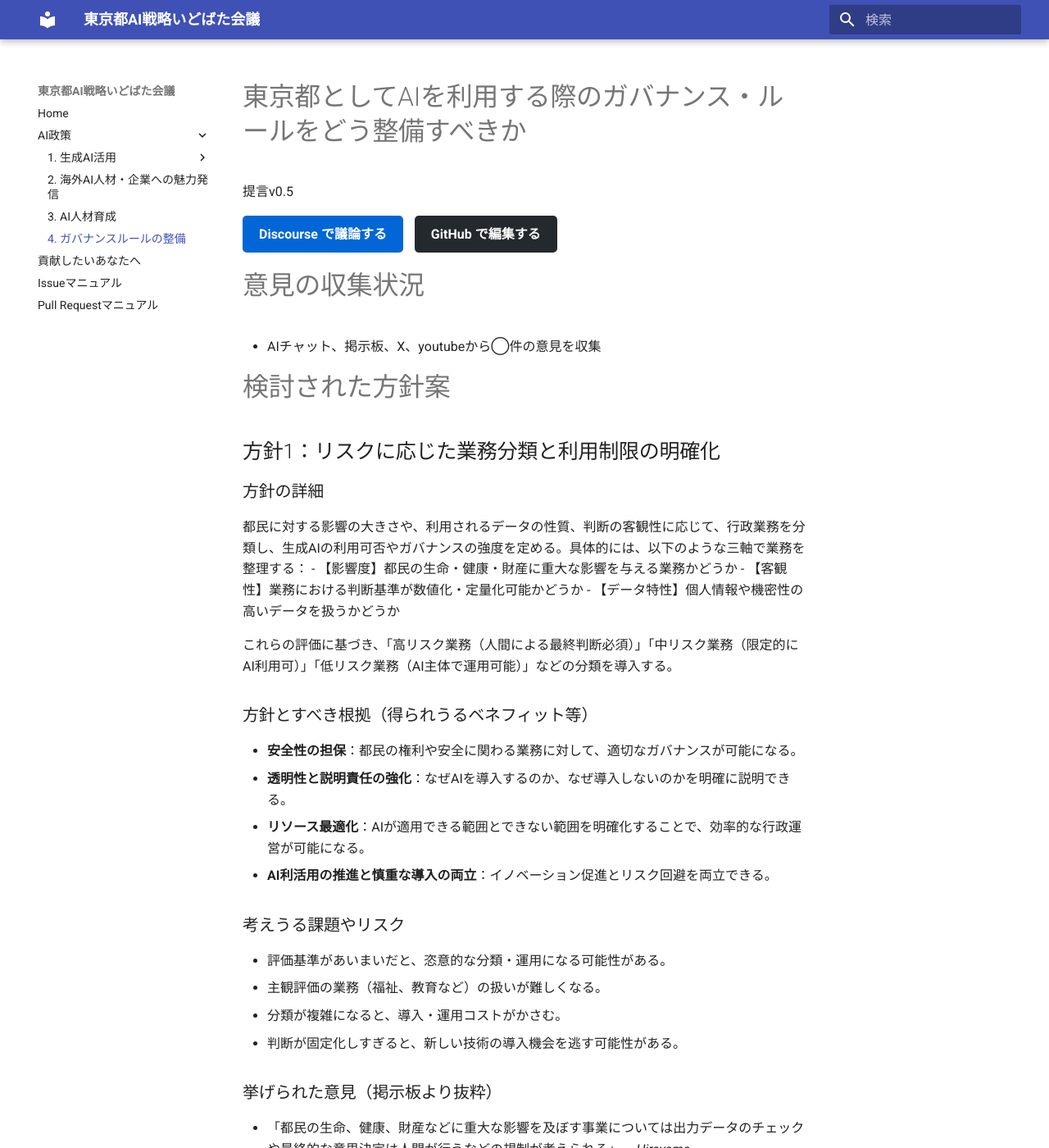
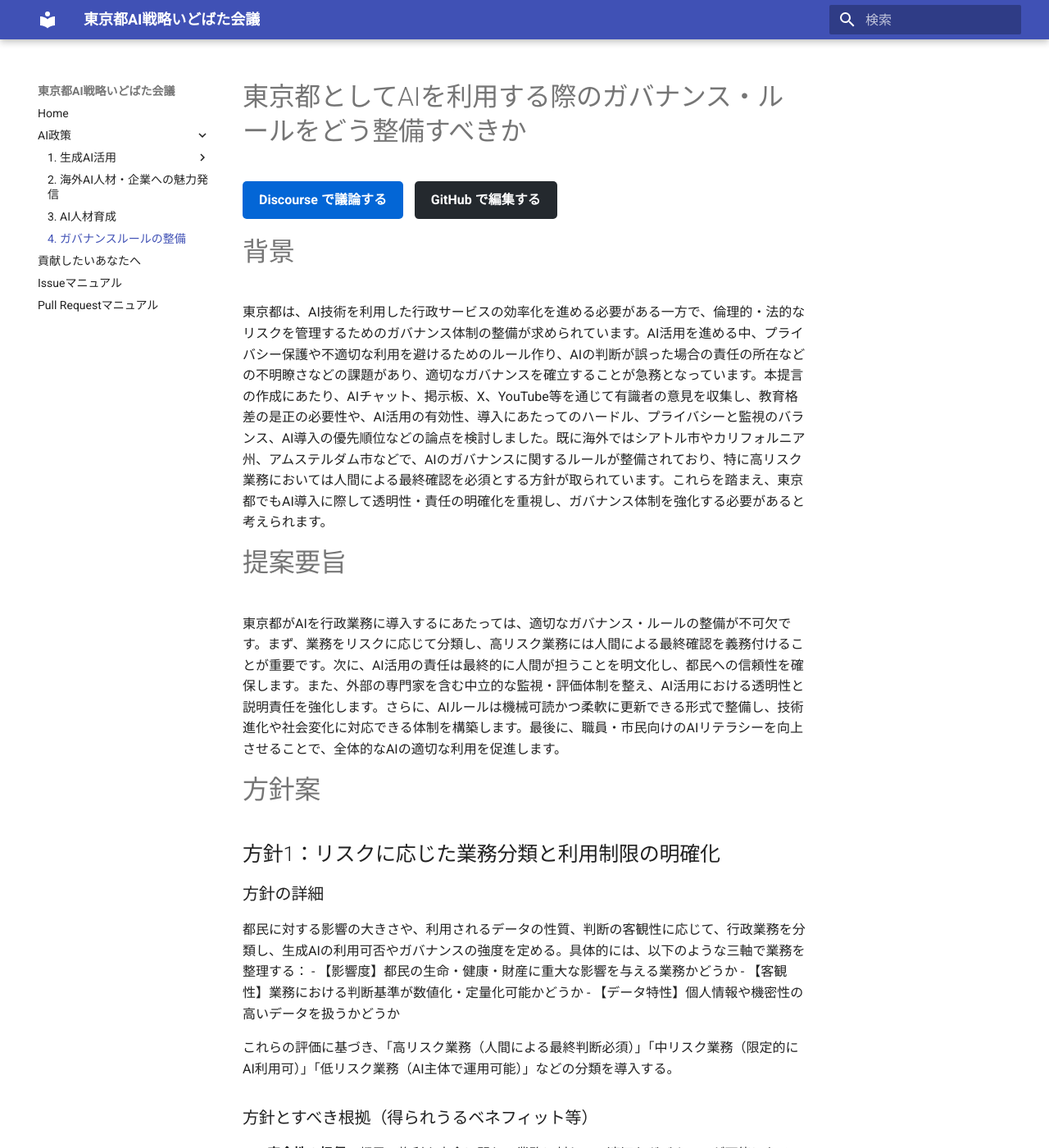
Before and after one commit to takahiroanno2024/2025_ai_idobatakaigi_output, an MkDocs documentation site: the page built from docs/4_ガバナンスルールの整備.md, in a window 1280 px wide and 1400 px high. Shown: the whole window at 82% size. Built offline with MkDocs 1.6.1 and Material for MkDocs 9.7.7, drawn with Linux system fonts in a browser that asks for light colours.

Commit message:
Update 4_ガバナンスルールの整備.md

```diff
--- a/docs/4_ガバナンスルールの整備.md
+++ b/docs/4_ガバナンスルールの整備.md
@@ -1,15 +1,17 @@
 # 東京都としてAIを利用する際のガバナンス・ルールをどう整備すべきか
-提言v0.5
 
 <div style="margin-bottom: 20px;">
 <a href="https://large-scale-conversation-sandbox.discourse.group/t/topic/367" style="display: inline-block; padding: 10px 20px; margin-right: 10px; background-color: #0366d6; color: white; text-decoration: none; border-radius: 5px; font-weight: bold;">Discourse で議論する</a>
 <a href="https://github.com/takahiroanno2024/2025_ai_idobatakaigi_output/blob/main/docs/4_%E3%82%AC%E3%83%90%E3%83%8A%E3%83%B3%E3%82%B9%E3%83%AB%E3%83%BC%E3%83%AB%E3%81%AE%E6%95%B4%E5%82%99.md" style="display: inline-block; padding: 10px 20px; background-color: #24292e; color: white; text-decoration: none; border-radius: 5px; font-weight: bold;">GitHub で編集する</a>
 </div>
 
-# 意見の収集状況
-- AIチャット、掲示板、X、youtubeから◯件の意見を収集
+# 背景
+東京都は、AI技術を利用した行政サービスの効率化を進める必要がある一方で、倫理的・法的なリスクを管理するためのガバナンス体制の整備が求められています。AI活用を進める中、プライバシー保護や不適切な利用を避けるためのルール作り、AIの判断が誤った場合の責任の所在などの不明瞭さなどの課題があり、適切なガバナンスを確立することが急務となっています。本提言の作成にあたり、AIチャット、掲示板、X、YouTube等を通じて有識者の意見を収集し、教育格差の是正の必要性や、AI活用の有効性、導入にあたってのハードル、プライバシーと監視のバランス、AI導入の優先順位などの論点を検討しました。既に海外ではシアトル市やカリフォルニア州、アムステルダム市などで、AIのガバナンスに関するルールが整備されており、特に高リスク業務においては人間による最終確認を必須とする方針が取られています。これらを踏まえ、東京都でもAI導入に際して透明性・責任の明確化を重視し、ガバナンス体制を強化する必要があると考えられます。
 
-# 検討された方針案
+# 提案要旨
+東京都がAIを行政業務に導入するにあたっては、適切なガバナンス・ルールの整備が不可欠です。まず、業務をリスクに応じて分類し、高リスク業務には人間による最終確認を義務付けることが重要です。次に、AI活用の責任は最終的に人間が担うことを明文化し、都民への信頼性を確保します。また、外部の専門家を含む中立的な監視・評価体制を整え、AI活用における透明性と説明責任を強化します。さらに、AIルールは機械可読かつ柔軟に更新できる形式で整備し、技術進化や社会変化に対応できる体制を構築します。最後に、職員・市民向けのAIリテラシーを向上させることで、全体的なAIの適切な利用を促進します。
+
+# 方針案
 
 ## 方針1：リスクに応じた業務分類と利用制限の明確化
 
```
